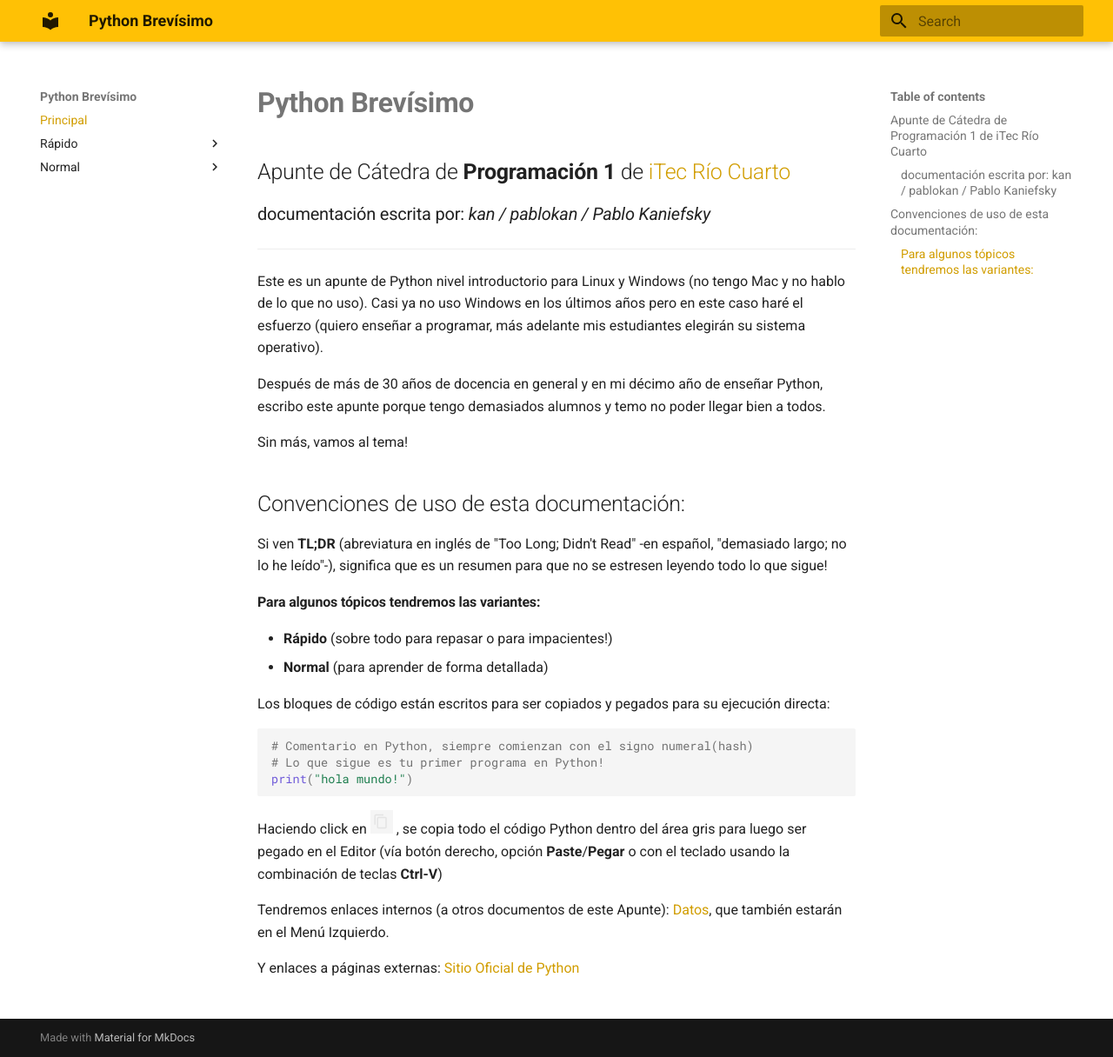
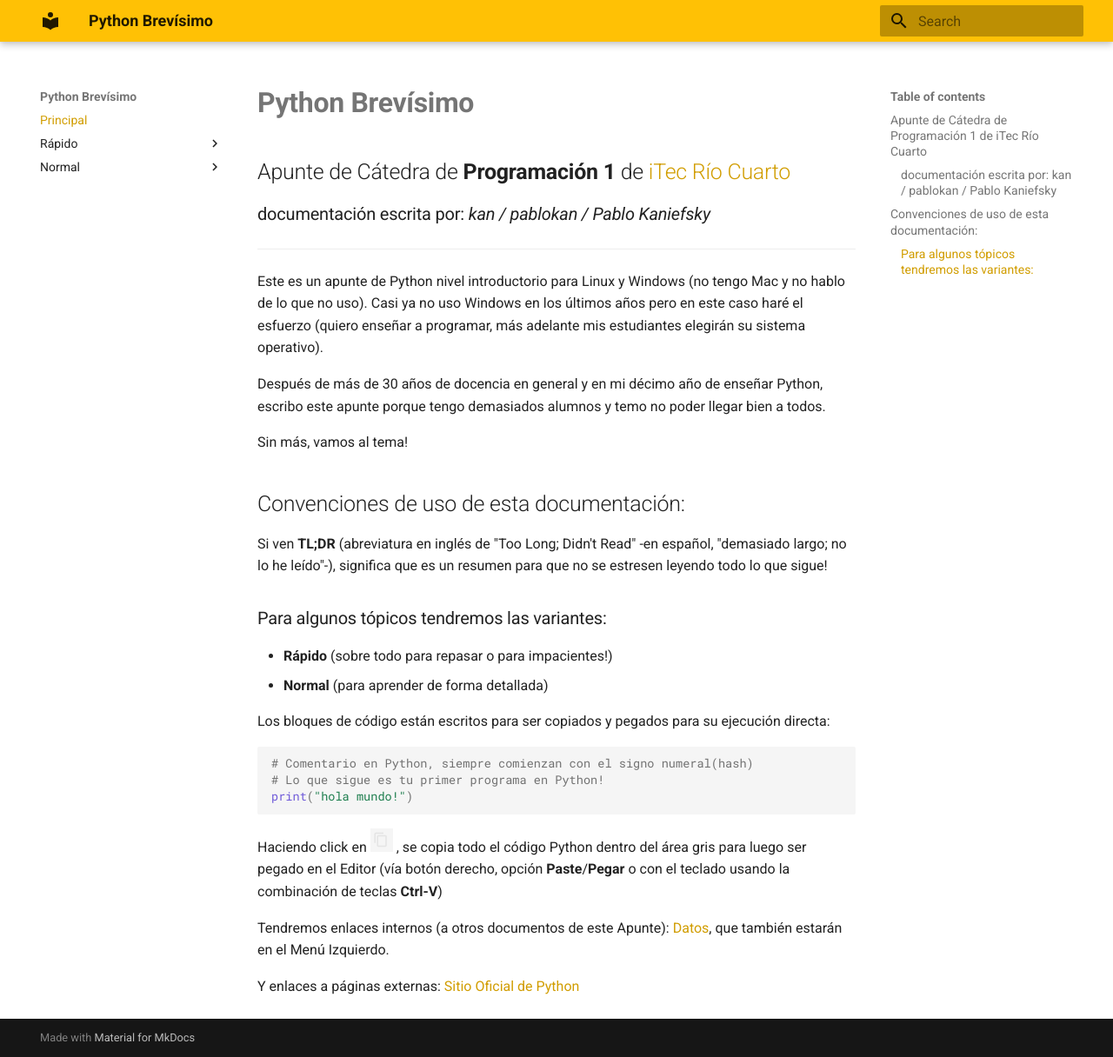
Before and after one commit to pablokan/python_brevisimo, an MkDocs documentation site: the page built from docs/index.md, in a window 1280 px wide and 1216 px high. Shown: the whole window at 87% size. Built offline with MkDocs 1.6.1 and Material for MkDocs 9.7.7, drawn with Linux system fonts in a browser that asks for light colours.

Commit message:
minifix002

````diff
--- a/docs/index.md
+++ b/docs/index.md
@@ -13,7 +13,7 @@
 ## Convenciones de uso de esta documentación:
 Si ven **TL;DR** (abreviatura en inglés de "Too Long; Didn't Read" -en español, "demasiado largo; no lo he leído"-), significa que es un resumen para que no se estresen leyendo todo lo que sigue!
 
-#### Para algunos tópicos tendremos las variantes:
+### Para algunos tópicos tendremos las variantes:
 - **Rápido** (sobre todo para repasar o para impacientes!)
 - **Normal** (para aprender de forma detallada)
 
@@ -24,7 +24,7 @@
 # Lo que sigue es tu primer programa en Python!
 print("hola mundo!")
 ```
-Haciendo click en ![Símbolo de Copiar](/img/copy_code.png) , se copia todo el código Python dentro del área gris para luego ser pegado en el Editor (vía botón derecho, opción **Paste**/**Pegar** o con el teclado usando la combinación de teclas **Ctrl-V**)
+Haciendo click en ![Símbolo de Copiar](img/copy_code.png) , se copia todo el código Python dentro del área gris para luego ser pegado en el Editor (vía botón derecho, opción **Paste**/**Pegar** o con el teclado usando la combinación de teclas **Ctrl-V**)
 
 Tendremos enlaces internos (a otros documentos de este Apunte): [Datos](datos.md), que también estarán en el Menú Izquierdo.
 
````
